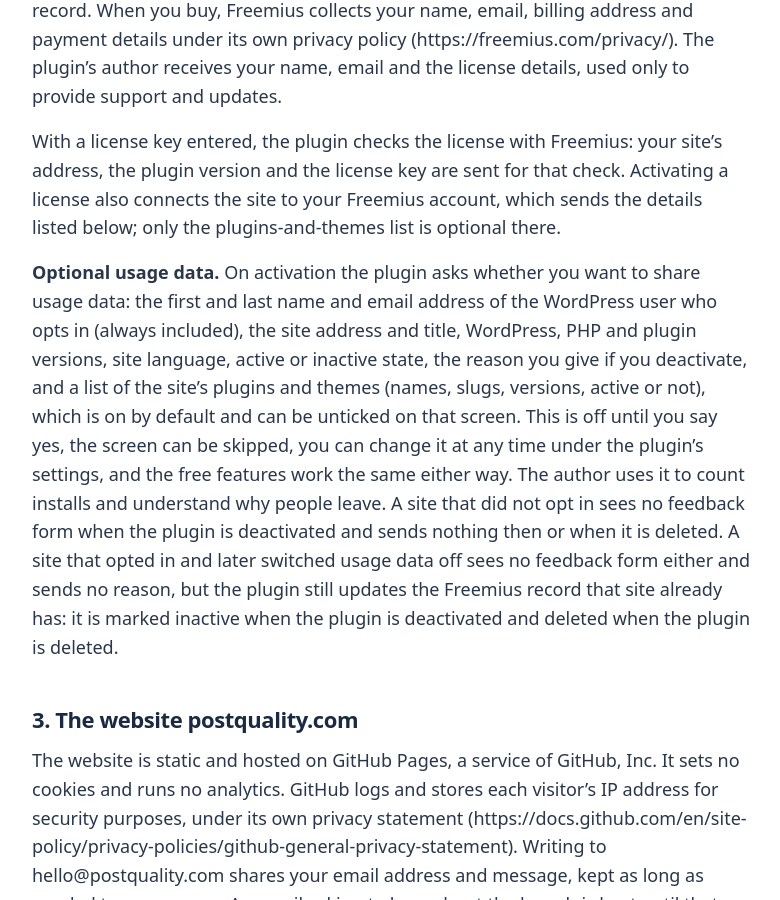
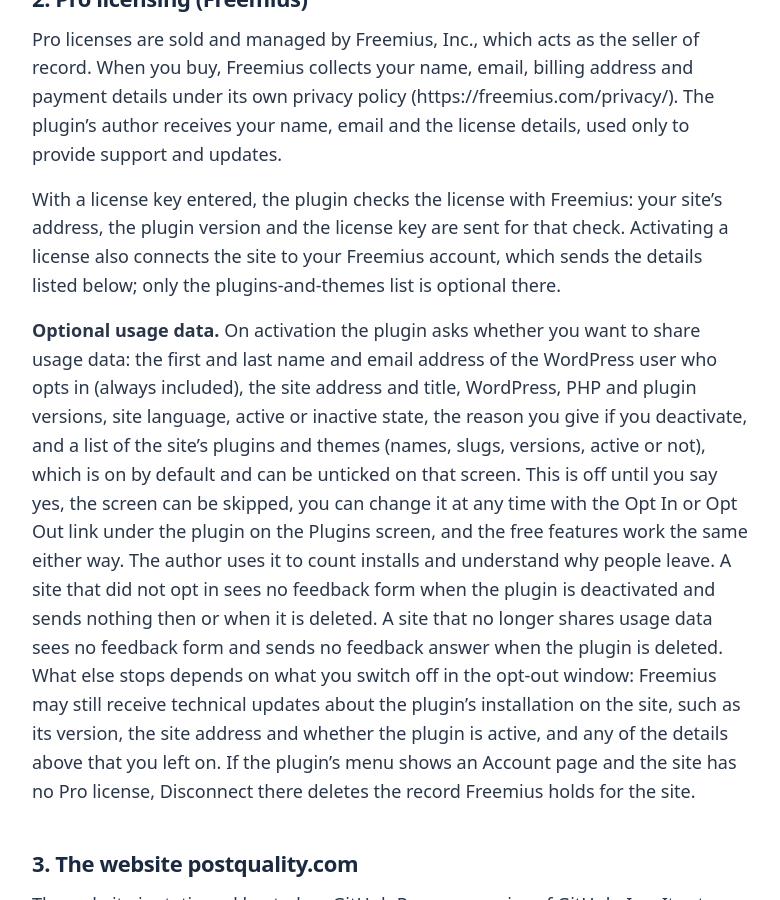
Before and after one commit to vincentheimann/postquality.com, a Jekyll site: the page built from privacy.md, in a window 1280 px wide and 900 px high, scrolled down 3044 px. Shown: the whole window, without its empty margins (96-876 px from the left). Built offline with Jekyll 4.4.1, drawn with Linux system fonts in a browser that asks for light colours; some of the changed text lies outside the part shown.

Commit message:
fix(privacy): say what a site that no longer shares usage data still sends, and where to change the choice
Mirrors post-quality-manager/docs/policies/privacy.md (bug 90, build
plan 2): the short version points to the technical updates an opt-out
leaves, "Optional usage data" names the Opt In / Opt Out link on the
Plugins screen, says a site that no longer shares usage data sees no
feedback form and sends no feedback answer at deletion, that what else
stops depends on the opt-out window, and that Disconnect, where the
Account page shows and without a Pro license, deletes the Freemius
record. Replaces the sentence that said the record is deleted when the
plugin is deleted.

Co-Authored-By: Claude Fable 5.1 <noreply@anthropic.com>

```diff
--- a/privacy.md
+++ b/privacy.md
@@ -7,7 +7,7 @@ permalink: /privacy/
 
 _Post Quality Manager, a WordPress plugin by Vincent Heimann. Last updated 2026-10-26. Published at https://postquality.com/privacy; questions to hello@postquality.com._
 
-This policy covers three things: the plugin running on your WordPress site, the Pro licensing service, and the website postquality.com. Short version: the plugin sends your post text to **your own** n8n instance and the AI provider **you** configured; the plugin's author receives nothing from your site unless you opt in to usage data or buy a Pro license, not even when you deactivate or delete the plugin.
+This policy covers three things: the plugin running on your WordPress site, the Pro licensing service, and the website postquality.com. Short version: the plugin sends your post text to **your own** n8n instance and the AI provider **you** configured; the plugin's author receives nothing from your site unless you opt in to usage data or buy a Pro license, not even when you deactivate or delete the plugin. After an opt-out, Freemius may still receive the technical updates described under Optional usage data.
 
 ## 1. The plugin on your site
 
@@ -42,7 +42,7 @@ Pro licenses are sold and managed by Freemius, Inc., which acts as the seller of
 
 With a license key entered, the plugin checks the license with Freemius: your site's address, the plugin version and the license key are sent for that check. Activating a license also connects the site to your Freemius account, which sends the details listed below; only the plugins-and-themes list is optional there.
 
-**Optional usage data.** On activation the plugin asks whether you want to share usage data: the first and last name and email address of the WordPress user who opts in (always included), the site address and title, WordPress, PHP and plugin versions, site language, active or inactive state, the reason you give if you deactivate, and a list of the site's plugins and themes (names, slugs, versions, active or not), which is on by default and can be unticked on that screen. This is off until you say yes, the screen can be skipped, you can change it at any time under the plugin's settings, and the free features work the same either way. The author uses it to count installs and understand why people leave. A site that did not opt in sees no feedback form when the plugin is deactivated and sends nothing then or when it is deleted. A site that opted in and later switched usage data off sees no feedback form either and sends no reason, but the plugin still updates the Freemius record that site already has: it is marked inactive when the plugin is deactivated and deleted when the plugin is deleted.
+**Optional usage data.** On activation the plugin asks whether you want to share usage data: the first and last name and email address of the WordPress user who opts in (always included), the site address and title, WordPress, PHP and plugin versions, site language, active or inactive state, the reason you give if you deactivate, and a list of the site's plugins and themes (names, slugs, versions, active or not), which is on by default and can be unticked on that screen. This is off until you say yes, the screen can be skipped, you can change it at any time with the Opt In or Opt Out link under the plugin on the Plugins screen, and the free features work the same either way. The author uses it to count installs and understand why people leave. A site that did not opt in sees no feedback form when the plugin is deactivated and sends nothing then or when it is deleted. A site that no longer shares usage data sees no feedback form and sends no feedback answer when the plugin is deleted. What else stops depends on what you switch off in the opt-out window: Freemius may still receive technical updates about the plugin's installation on the site, such as its version, the site address and whether the plugin is active, and any of the details above that you left on. If the plugin's menu shows an Account page and the site has no Pro license, Disconnect there deletes the record Freemius holds for the site.
 
 ## 3. The website postquality.com
 
```
